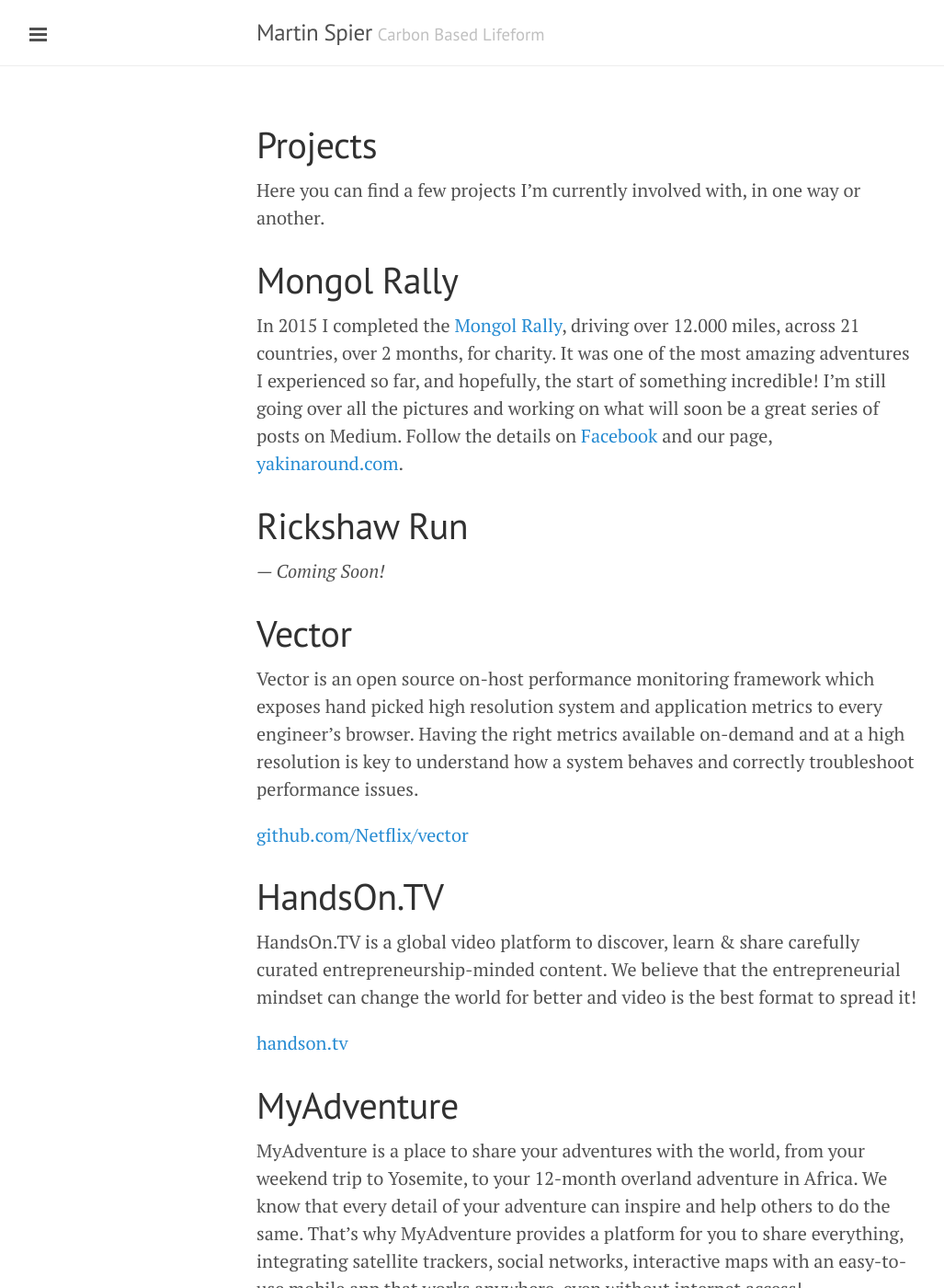
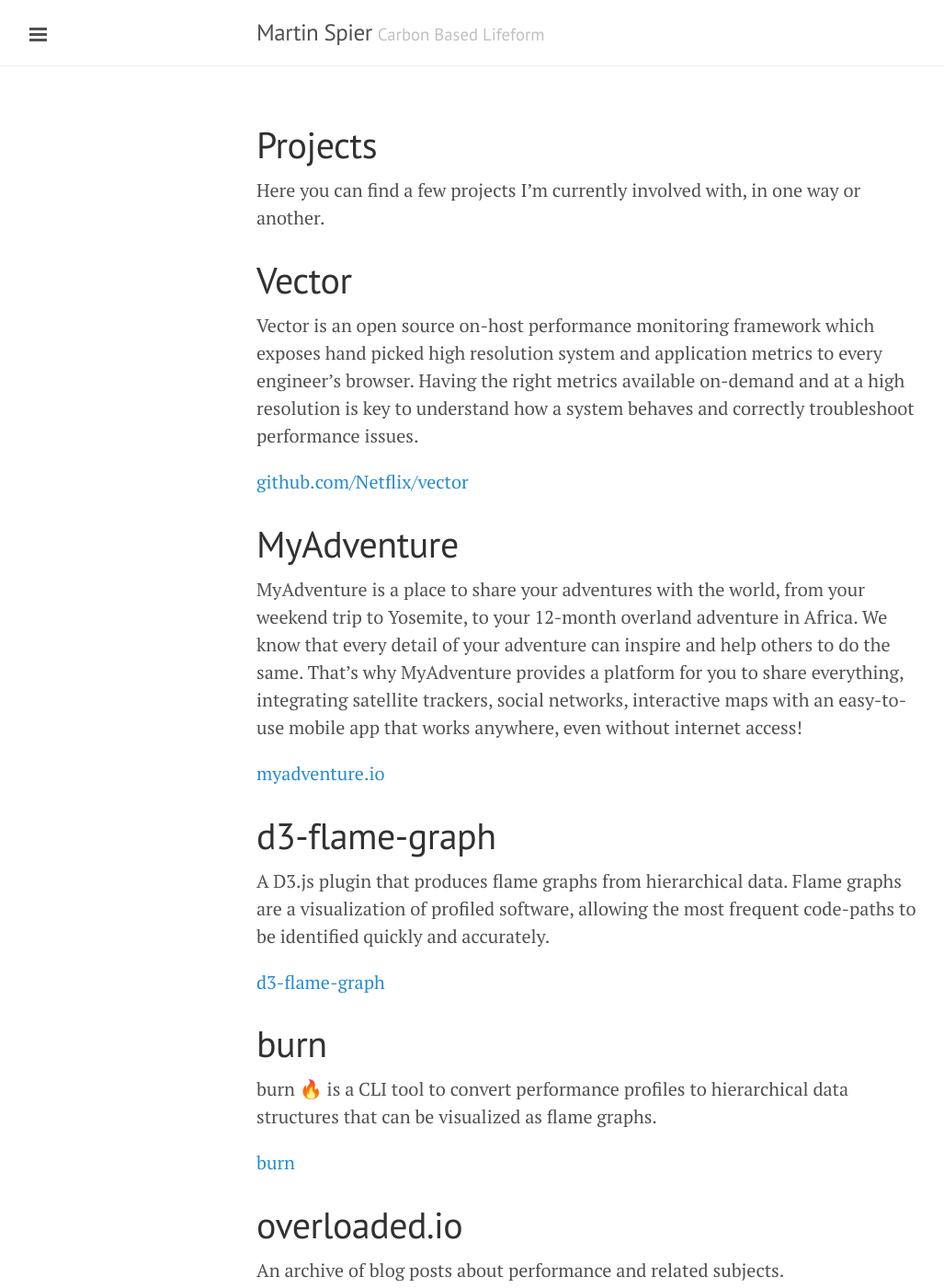
Before and after one commit to spiermar/spiermar.github.io, a Jekyll site: the page built from projects.md, in a window 1280 px wide and 1400 px high. Shown: the whole window at 92% size, without its empty margins (1-1028 px from the left). Built offline with Jekyll 4.4.1, drawn with Linux system fonts in a browser that asks for light colours; some of the changed text lies outside the part shown.

Commit message:
feat: splitting adventures and projects

```diff
--- a/projects.md
+++ b/projects.md
@@ -5,25 +5,11 @@
 
 Here you can find a few projects I'm currently involved with, in one way or another.
 
-# Mongol Rally
-
-In 2015 I completed the [Mongol Rally](http://www.theadventurists.com/mongol-rally/), driving over 12.000 miles, across 21 countries, over 2 months, for charity. It was one of the most amazing adventures I experienced so far, and hopefully, the start of something incredible! I'm still going over all the pictures and working on what will soon be a great series of posts on Medium. Follow the details on [Facebook](https://www.facebook.com/yakinaroundteam/) and our page, [yakinaround.com](http://yakinaround.com/).
-
-# Rickshaw Run
-
-*--- Coming Soon!*
-
 # Vector
 
 Vector is an open source on-host performance monitoring framework which exposes hand picked high resolution system and application metrics to every engineer’s browser. Having the right metrics available on-demand and at a high resolution is key to understand how a system behaves and correctly troubleshoot performance issues.
 
 [github.com/Netflix/vector](https://github.com/Netflix/vector)
-
-# HandsOn.TV
-
-HandsOn.TV is a global video platform to discover, learn & share carefully curated entrepreneurship-minded content. We believe that the entrepreneurial mindset can change the world for better and video is the best format to spread it!
-
-[handson.tv](http://handson.tv/)
 
 # MyAdventure
 
@@ -37,29 +23,17 @@
 
 [d3-flame-graph](https://github.com/spiermar/d3-flame-graph)
 
-# stack-convert
+# burn
 
-A CLI tool to convert perf record stacks to JSON.
+burn 🔥 is a CLI tool to convert performance profiles to hierarchical data structures that can be visualized as flame graphs.
 
-[node-stack-convert](https://github.com/spiermar/node-stack-convert)
-
-# http503.io
-
-*--- Coming Soon!*
-
-# Algo-Trading
-
-*--- Coming Soon!*
+[burn](https://github.com/spiermar/burn)
 
 # overloaded.io
 
-I seldom blog about performance and related subjects @ [overloaded.io](http://overloaded.io). If you have a technical question or something that might interest other people too, share the love and post a comment! There's even a section called [Ask Me Anything!](http://overloaded.io/ask-me-anything).
+An archive of blog posts about performance and related subjects.
 
-# Mikrogramm
-
-I love electronic music. Time is lacking, but whenever possible, I try to record something new and fresh at my home studio. If it's not complete *rubbish*, it goes to SoundCloud.
-
-[Mikrogramm @ SoundCloud](https://soundcloud.com/Mikrogramm)
+[overloaded.io](http://overloaded.io).
 
 <br/><br/>
 
```
Also changed, not shown: adventures.md (added, +18 -0 lines).
